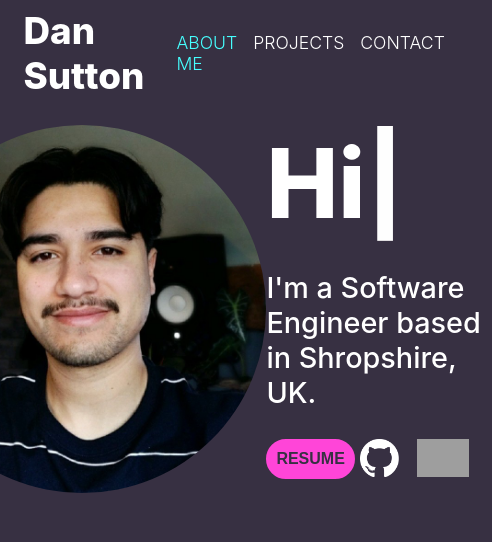
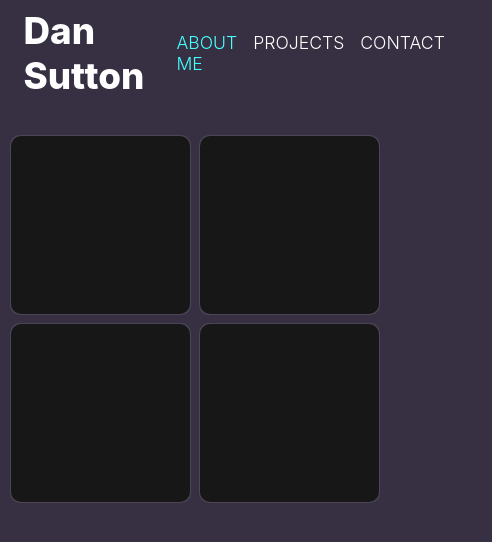
Before and after one commit to Dan-Sutton/dan-sutton-portfolio, a React (Create React App) app: page / in a window 390 px wide. Shown: the top 542 px of the page, 492 px wide, since content can reach past the window. Built offline with nearby package versions, Linux system fonts and the light colour scheme; grey boxes are pictures that could not be loaded.

Commit message:
box stylign

```diff
--- a/src/App.js
+++ b/src/App.js
@@ -11,7 +11,7 @@ function App() {
       <Navbar />
       <div className="container">
         <Routes>
-          <Route path="/" element={<Home />} />
+          <Route path="/" element={<Projects />} />
           <Route path={"/projects"} element={<Projects />} />
           <Route path={"/contact"} element={<Contact />} />
         </Routes>
--- a/src/Home/Home.js
+++ b/src/Home/Home.js
@@ -14,7 +14,7 @@ function Home(props) {
   return (
     <>
       <div className="home-content-row">
-        <img src={profileImage} className="profile-image"></img>
+        <img src={profileImage} className="profile-image" alt="Profile"></img>
         <div className="content-column">
           <div className="home-title">
             <Typewriter
@@ -33,6 +33,7 @@ function Home(props) {
             </button>
             <div className="logos">
               <img
+                alt="GitHub logo"
                 src={ghLogo}
                 className="ghlogo"
                 onClick={() =>
@@ -44,6 +45,7 @@ function Home(props) {
                 }
               ></img>
               <img
+                alt="LinkedIn Logo"
                 onClick={() =>
                   window.open(
                     "https://www.linkedin.com/in/dewa-sutton/",
--- a/src/Projects/Projects.js
+++ b/src/Projects/Projects.js
@@ -1,7 +1,7 @@
 import React from "react";
 import "./projects.css";
 
-function Projects(props) {
+function Projects() {
   const handleOnMouseMove = (e) => {
     const { currentTarget: target } = e;
 
@@ -18,11 +18,23 @@ function Projects(props) {
   }
 
   return (
-    <div className="project-card-grid">
-      <div className="card"></div>
-      <div className="card"></div>
-      <div className="card"></div>
-      <div className="card"></div>
+    <div id="cards">
+      <div className="card">
+        <div className="card-border"></div>
+        <div className="card-content"></div>
+      </div>
+      <div className="card">
+        <div className="card-border"></div>
+        <div className="card-content"></div>
+      </div>
+      <div className="card">
+        <div className="card-border"></div>
+        <div className="card-content"></div>
+      </div>
+      <div className="card">
+        <div className="card-border"></div>
+        <div className="card-content"></div>
+      </div>
     </div>
   );
 }
--- a/src/Projects/projects.css
+++ b/src/Projects/projects.css
@@ -1,21 +1,48 @@
-.project-card-grid {
+:root {
+  --bg-color: rgb(20, 20, 20);
+  --card-color: rgb(23, 23, 23);
+}
+
+#cards {
   margin-top: 5%;
   display: flex;
+  flex-wrap: wrap;
+  gap: 8px;
+  max-width: 916px;
+  width: calc(100% - 20px);
   justify-content: center;
-  flex-wrap: wrap;
-  width: calc(100% - 20px);
-  gap: 20px;
-  max-width: 916px;
+}
+
+#cards:hover > .card::after {
+  opacity: 1;
 }
 
 .card {
-  background-color: rgba(255, 255, 255, 0.02);
+  background-color: rgba(255, 255, 255, 0.1);
+  border-radius: 10px;
+  cursor: pointer;
+  display: flex;
   height: 260px;
-  width: 350px;
-  border-radius: 14px;
-  border: 1px solid rgba(255, 255, 255, 0.1);
-  cursor: pointer;
+  flex-direction: column;
   position: relative;
+  width: 320px;
+}
+
+.card:hover::before {
+  opacity: 1;
+}
+
+.card::before,
+.card::after {
+  border-radius: inherit;
+  content: "";
+  height: 100%;
+  left: 0px;
+  opacity: 0;
+  position: absolute;
+  top: 0px;
+  transition: opacity 500ms;
+  width: 100%;
 }
 
 .card::before {
@@ -24,12 +51,193 @@
     rgba(255, 255, 255, 0.06),
     transparent 40%
   );
+  z-index: 3;
+}
+
+.card::after {
+  background: radial-gradient(
+    600px circle at var(--mouse-x) var(--mouse-y),
+    rgba(255, 255, 255, 0.4),
+    transparent 40%
+  );
+  z-index: 1;
+}
+
+.card > .card-content {
+  background-color: var(--card-color);
   border-radius: inherit;
-  content: "";
+  display: flex;
+  flex-direction: column;
+  flex-grow: 1;
+  inset: 1px;
+  padding: 10px;
   position: absolute;
-  height: 100%;
-  left: 0;
-  top: 0;
-  width: 100%;
   z-index: 2;
 }
+
+/* -- ↓ ↓ ↓ extra card content styles ↓ ↓ ↓ -- */
+
+h1,
+h2,
+h3,
+h4,
+span {
+  color: rgb(240, 240, 240);
+  font-family: "Rubik", sans-serif;
+  font-weight: 400;
+  margin: 0px;
+}
+
+i {
+  color: rgb(240, 240, 240);
+}
+
+.card-image {
+  align-items: center;
+  display: flex;
+  height: 140px;
+  justify-content: center;
+  overflow: hidden;
+}
+
+.card-image > i {
+  font-size: 6em;
+  opacity: 0.25;
+}
+
+.card-info-wrapper {
+  align-items: center;
+  display: flex;
+  flex-grow: 1;
+  justify-content: flex-start;
+  padding: 0px 20px;
+}
+
+.card-info {
+  align-items: flex-start;
+  display: flex;
+  gap: 10px;
+}
+
+.card-info > i {
+  font-size: 1em;
+  height: 20px;
+  line-height: 20px;
+}
+
+.card-info-title > h3 {
+  font-size: 1.1em;
+  line-height: 20px;
+}
+
+.card-info-title > h4 {
+  color: rgba(255, 255, 255, 0.5);
+  font-size: 0.85em;
+  margin-top: 8px;
+}
+
+/* -- ↓ ↓ ↓ some responsiveness ↓ ↓ ↓ -- */
+
+@media (max-width: 1000px) {
+  body {
+    align-items: flex-start;
+    overflow: auto;
+  }
+
+  #cards {
+    max-width: 1000px;
+    padding: 10px 0px;
+  }
+
+  .card {
+    flex-shrink: 1;
+    width: calc(50% - 4px);
+  }
+}
+
+@media (max-width: 500px) {
+  .card {
+    height: 180px;
+  }
+
+  .card-image {
+    height: 80px;
+  }
+
+  .card-image > i {
+    font-size: 3em;
+  }
+
+  .card-info-wrapper {
+    padding: 0px 10px;
+  }
+
+  .card-info > i {
+    font-size: 0.8em;
+  }
+
+  .card-info-title > h3 {
+    font-size: 0.9em;
+  }
+
+  .card-info-title > h4 {
+    font-size: 0.8em;
+    margin-top: 4px;
+  }
+}
+
+@media (max-width: 320px) {
+  .card {
+    width: 100%;
+  }
+}
+
+/* -- ↓ ↓ ↓ YouTube link styles ↓ ↓ ↓ -- */
+
+#youtube-link {
+  bottom: 10px;
+}
+
+#youtube-link > i {
+  color: rgb(239, 83, 80);
+}
+
+#source-link {
+  bottom: 60px;
+}
+
+#source-link > i {
+  color: rgb(94, 106, 210);
+}
+
+.link {
+  align-items: center;
+  backdrop-filter: blur(3px);
+  background-color: rgba(255, 255, 255, 0.05);
+  border: 1px solid rgba(255, 255, 255, 0.1);
+  border-radius: 6px;
+  box-shadow: 2px 2px 2px rgba(0, 0, 0, 0.1);
+  cursor: pointer;
+  display: inline-flex;
+  gap: 5px;
+  left: 10px;
+  padding: 10px 20px;
+  position: fixed;
+  text-decoration: none;
+  z-index: 100;
+}
+
+.link:hover {
+  background-color: rgba(255, 255, 255, 0.1);
+  border: 1px solid rgba(255, 255, 255, 0.2);
+}
+
+.link > i,
+.link > span {
+  height: 20px;
+  line-height: 20px;
+}
+
+.link > span {
+  color: white;
+}
```
